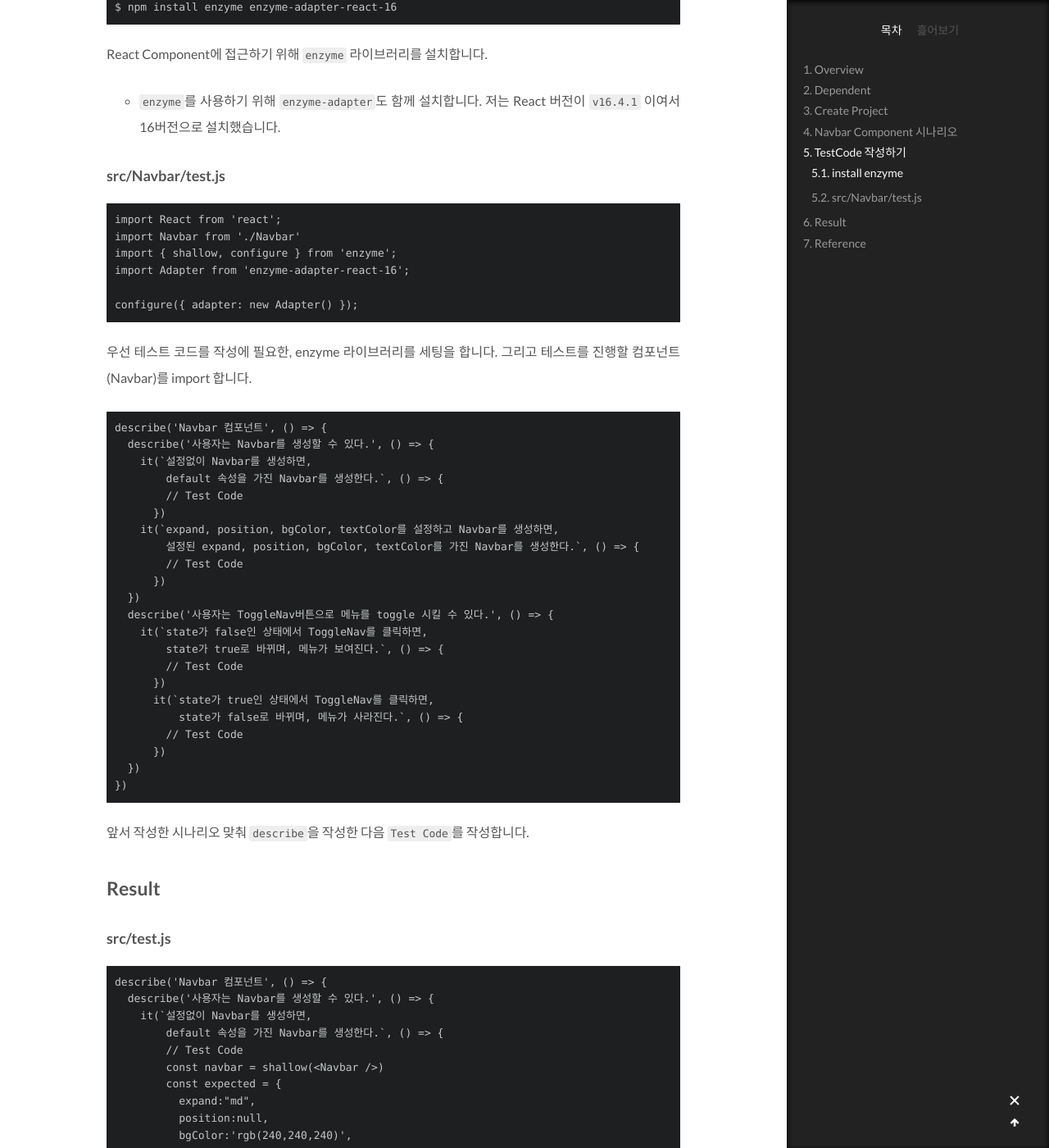
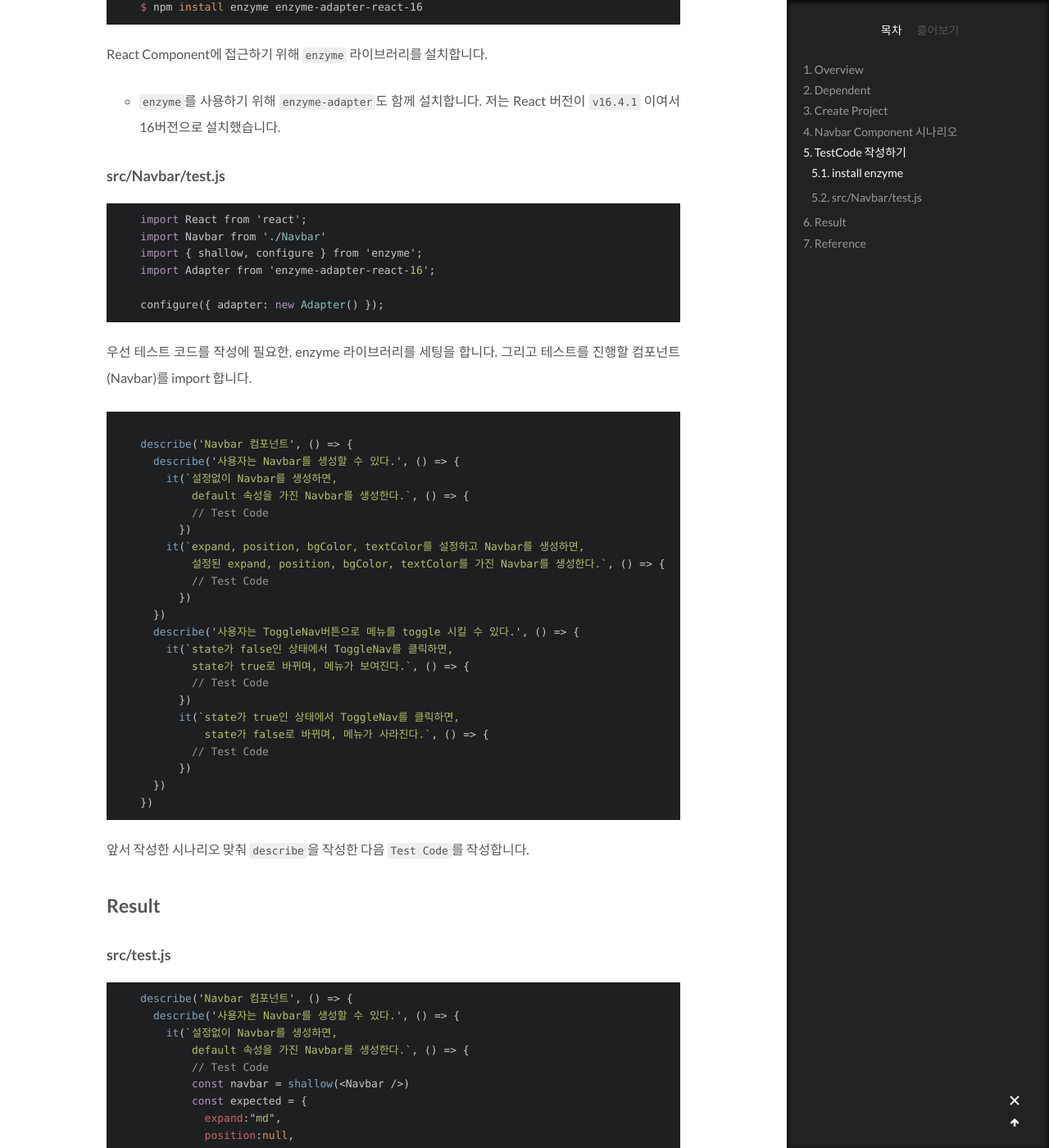
Before and after one commit to wkddnjset/wkddnjset.github.io, a Jekyll site: the page built from _posts/2018-11-01-(React)-Jest-Enzyme를-사용한-TDD개발.md, in a window 1280 px wide and 1400 px high, scrolled down 3319 px. Shown: the whole window at 82% size. Built offline with Jekyll 4.4.1, drawn with Linux system fonts in a browser that asks for light colours; comment, search, counter and statistics services are not loaded; some of the changed text lies outside the part shown.

Commit message:
React TDD 개발

````diff
--- a/_posts/2018-11-01-(React)-Jest-Enzyme를-사용한-TDD개발.md
+++ b/_posts/2018-11-01-(React)-Jest-Enzyme를-사용한-TDD개발.md
@@ -44,6 +44,7 @@ TDD 개발은 기본적으로 아래 프로세스로 진행됩니다.
 
 ### 디렉토리 구조
 
+```
     react-navbar
     │
     ├── README.md
@@ -65,6 +66,7 @@ TDD 개발은 기본적으로 아래 프로세스로 진행됩니다.
     │   ├── styles.css
     │   └── test.js
     └── yarn.lock
+```
 
 - react-navbar/src → 테스트 코드와 컴포넌트를 개발
 - react-navbar/src/Navbar → Navbar 컴포넌트를 위한 폴더 생성
@@ -81,6 +83,7 @@ TDD 개발은 기본적으로 아래 프로세스로 진행됩니다.
 
 ## Navbar Component 시나리오
 
+```
     Story. 사용자는 Navbar를 생성할 수 있다.
       senario
         given: 설정없이
@@ -100,6 +103,7 @@ TDD 개발은 기본적으로 아래 프로세스로 진행됩니다.
         when: ToggleNav를 클릭하면
         then: state가 false로 바뀌며, 메뉴가 사라진다.
     ...
+```
 
 위에 정리한 시나리오 외에도 MouseOver 시, MouseClick 시 등.. 다양한 상황에 맞춰 시나리오를 짤 수 있습니다.
 
@@ -109,9 +113,11 @@ TDD 개발은 기본적으로 아래 프로세스로 진행됩니다.
 
 ### install enzyme
 
+```bash
     $ yarn add enzyme enzyme-adapter-react-16
     or
     $ npm install enzyme enzyme-adapter-react-16
+```
 
 React Component에 접근하기 위해 `enzyme` 라이브러리를 설치합니다.
 
@@ -119,14 +125,18 @@ React Component에 접근하기 위해 `enzyme` 라이브러리를 설치합니
 
 ### src/Navbar/test.js
 
+```java
     import React from 'react';
     import Navbar from './Navbar'
     import { shallow, configure } from 'enzyme';
     import Adapter from 'enzyme-adapter-react-16';
 
     configure({ adapter: new Adapter() });
+```
 
 우선 테스트 코드를 작성에 필요한, enzyme 라이브러리를 세팅을 합니다. 그리고 테스트를 진행할 컴포넌트(Navbar)를 import 합니다.
+
+```javascript
 
     describe('Navbar 컴포넌트', () => {
       describe('사용자는 Navbar를 생성할 수 있다.', () => {
@@ -150,6 +160,7 @@ React Component에 접근하기 위해 `enzyme` 라이브러리를 설치합니
           })
       })
     })
+```
 
 앞서 작성한 시나리오 맞춰 `describe`을 작성한 다음 `Test Code`를 작성합니다.
 
@@ -157,6 +168,7 @@ React Component에 접근하기 위해 `enzyme` 라이브러리를 설치합니
 
 ### src/test.js
 
+```javascript
     describe('Navbar 컴포넌트', () => {
       describe('사용자는 Navbar를 생성할 수 있다.', () => {
         it(`설정없이 Navbar를 생성하면,
@@ -173,9 +185,11 @@ React Component에 접근하기 위해 `enzyme` 라이브러리를 설치합니
             expect(navbar.state()).toEqual(expected)
           })
     ...
+```
 
 ### src/Navbar.js
 
+```javascript
     import React, { Component } from 'react'
 
     export default class Navbar extends Component {
@@ -198,6 +212,7 @@ React Component에 접근하기 위해 `enzyme` 라이브러리를 설치합니
         )
       }
     }
+```
 
 ## Reference
 
````
